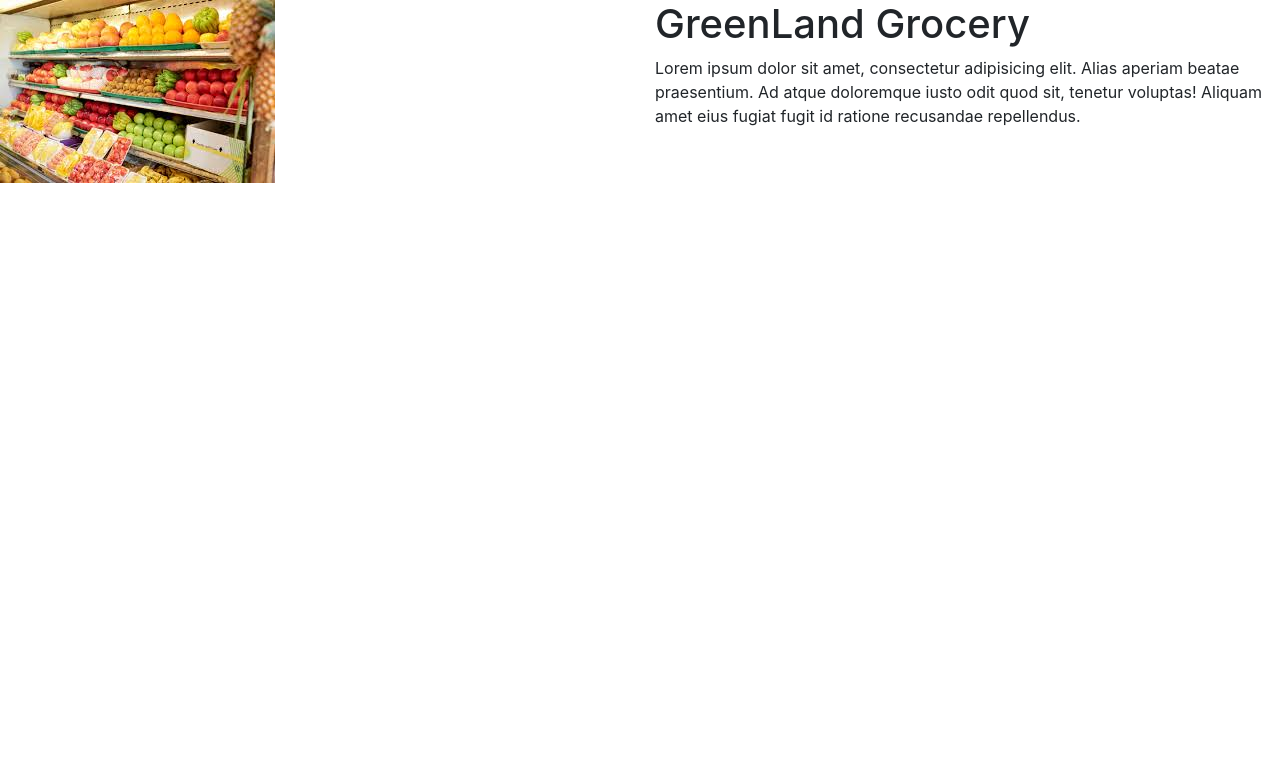
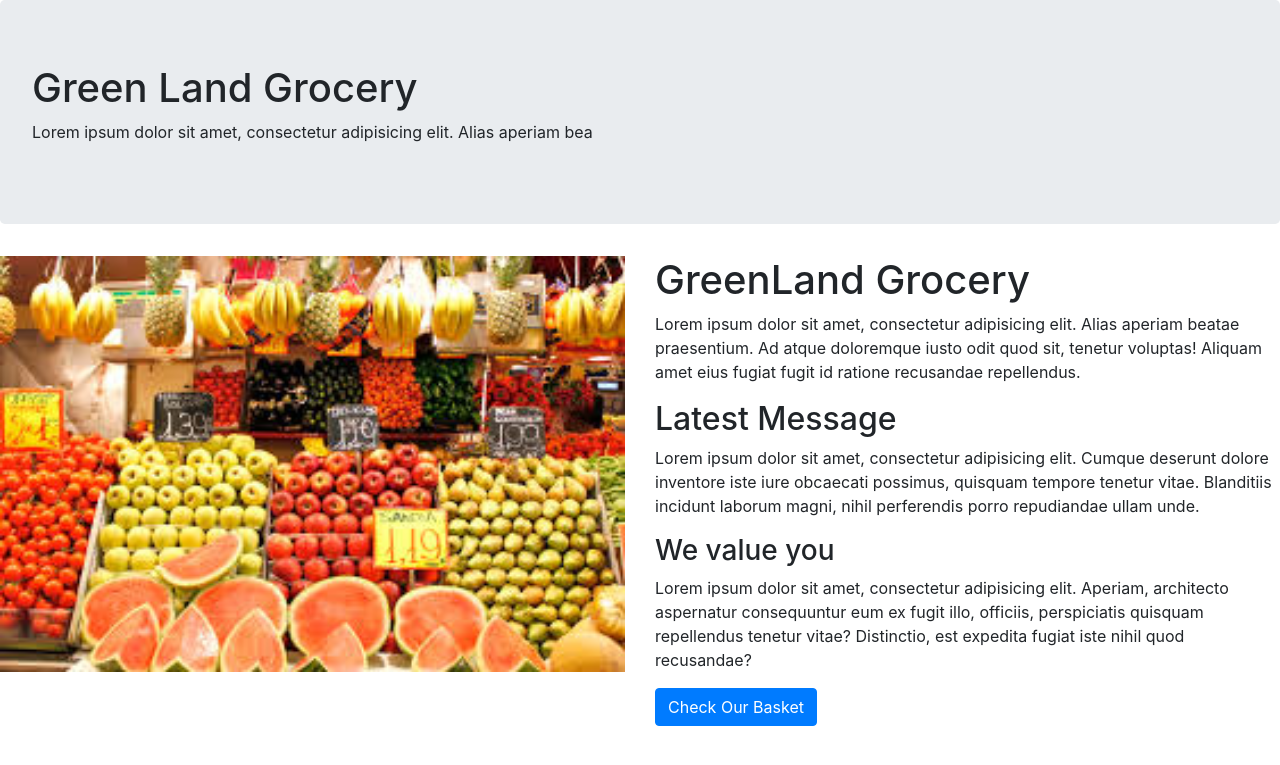
Before and after one commit to modcomlearning/pythonBeyond, a Flask app: template templates/home.html in a window 1280 px wide. Shown: the top 765 px of the page. Run offline with Flask 2, Linux system fonts and the light colour scheme; the template is opened without the code that fills it, so the values that code supplies are empty; some libraries are stand-ins or nearby versions.

Commit message:
Second Commit

```diff
--- a/templates/home.html
+++ b/templates/home.html
@@ -16,19 +16,27 @@
    <!-- Using the BackEnd the site can be dynamic,   users can pull the data from the
    database-->
 
-
+   <div class="jumbotron">
+       <h1>Green Land Grocery</h1>
+       <p>Lorem ipsum dolor sit amet, consectetur adipisicing elit. Alias aperiam bea</p>
+   </div>
    <section class="row">
        <div class="col-md-6">
-           <img src="../static/pic1.jpeg" alt="">
+           <img src="../static/pic2.jpeg" alt="" class="img-fluid" width="100%">
        </div>
 
        <div class="col-md-6">
            <h1>GreenLand Grocery</h1>
            <p>Lorem ipsum dolor sit amet, consectetur adipisicing elit. Alias aperiam beatae praesentium. Ad atque doloremque iusto odit quod sit, tenetur voluptas! Aliquam amet eius fugiat fugit id ratione recusandae repellendus.</p>
 
+           <h2>Latest Message</h2>
+           <p>Lorem ipsum dolor sit amet, consectetur adipisicing elit. Cumque deserunt dolore inventore iste iure obcaecati possimus, quisquam tempore tenetur vitae. Blanditiis incidunt laborum magni, nihil perferendis porro repudiandae ullam unde.</p>
 
+           <h3>We value you</h3>
+           <p>Lorem ipsum dolor sit amet, consectetur adipisicing elit. Aperiam, architecto aspernatur consequuntur eum ex fugit illo, officiis, perspiciatis quisquam repellendus tenetur vitae? Distinctio, est expedita fugiat iste nihil quod recusandae?</p>
+
+           <a href="" class="btn btn-primary">Check Our Basket</a>
        </div>
-
    </section>
 
 
```
